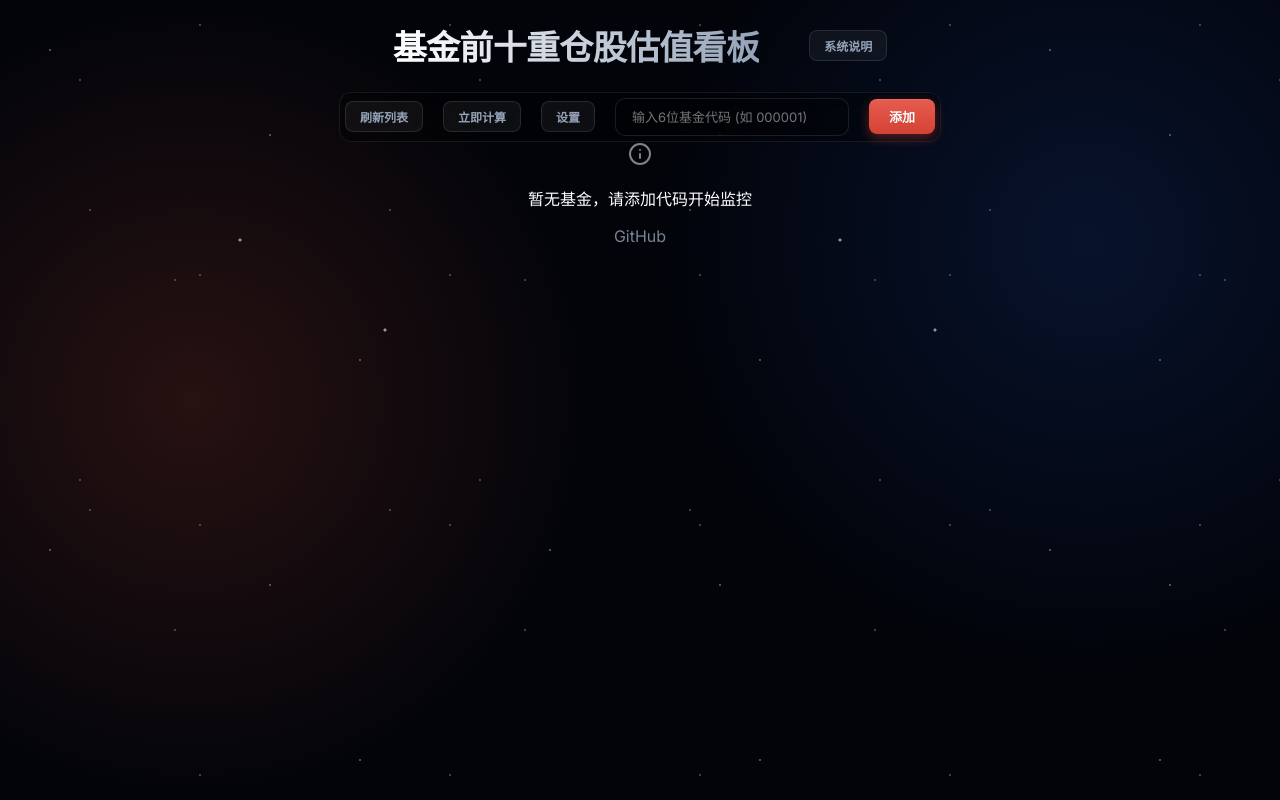
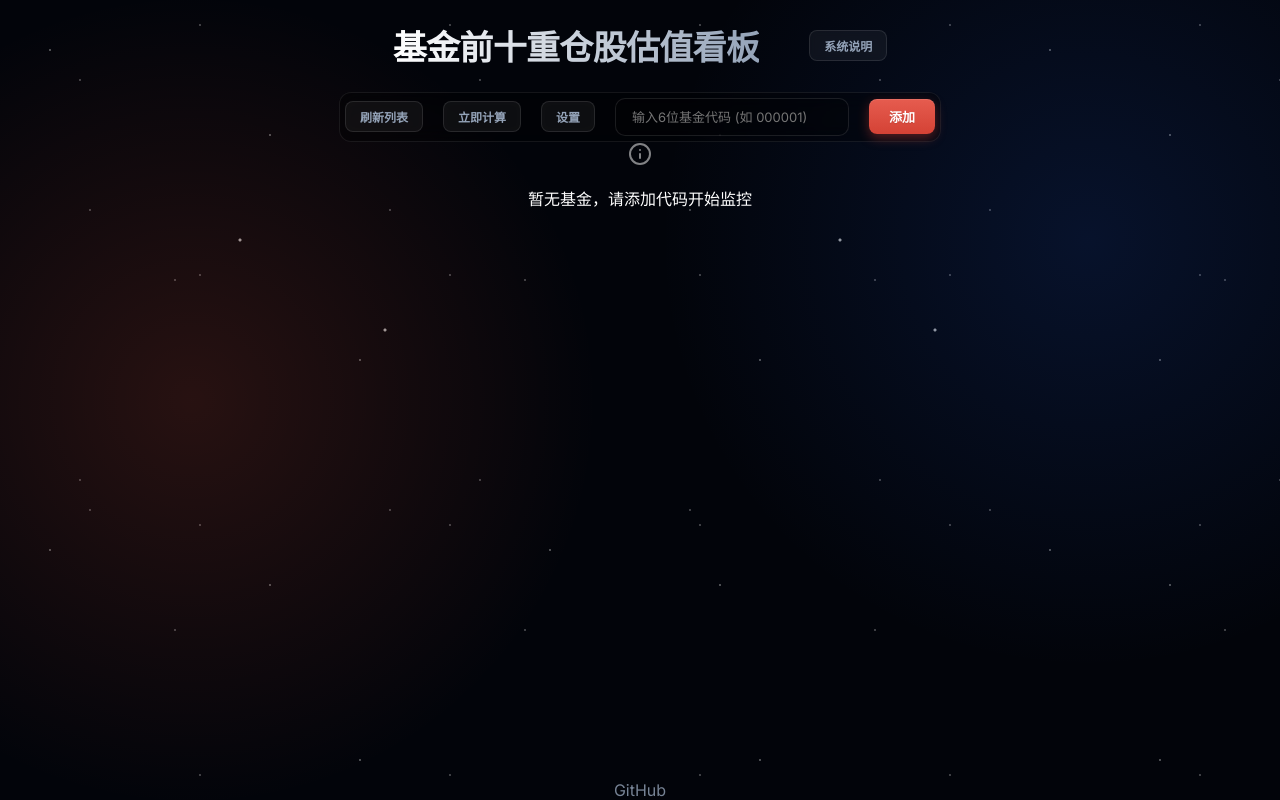
Before and after one commit to 253506088/alpha_weights_next, a Next.js app: page / in a window 1280 px wide. Built offline with nearby package versions, Linux system fonts and the light colour scheme.

Commit message:
优化界面问题

```diff
--- a/src/app/page.tsx
+++ b/src/app/page.tsx
@@ -25,7 +25,7 @@ export default function Home() {
 
   // Using specific style for container from legacy: max-width: 1200px
   return (
-    <main className="min-h-screen px-5 py-10 mx-auto max-w-[1200px] pb-20">
+    <main className="min-h-screen flex flex-col px-5 py-10 mx-auto max-w-[1200px] pb-20">
       {/* Header */}
       <header className="flex flex-col gap-6 mb-12 items-center text-center">
         <h1 className="flex items-center gap-[50px] m-0">
@@ -85,6 +85,9 @@ export default function Home() {
       {showSettings && <SettingsModal onClose={() => setShowSettings(false)} />}
       {showInfo && <InfoModal onClose={() => setShowInfo(false)} />}
 
+      {/* Spacer to push footer to bottom */}
+      <div className="flex-grow"></div>
+
       <footer className="mt-16 text-center text-sm text-sub opacity-80 pb-5">
         <a href="https://github.com/253506088/alpha_weights" target="_blank" className="hover:text-white transition-colors no-underline flex items-center justify-center gap-2" style={{ color: 'var(--text-sub)' }}>
           GitHub
--- a/src/components/InfoModal.tsx
+++ b/src/components/InfoModal.tsx
@@ -20,6 +20,7 @@ export function InfoModal({ onClose }: InfoModalProps) {
                 <div className="modal-body" style={{ display: 'block', padding: '0 10px' }}>
                     <div style={{ color: '#e2e8f0', lineHeight: '1.6', fontSize: '14px' }}>
 
+                        <h4 style={{ color: '#fff', fontSize: '16px', marginBottom: '10px', marginTop: '0' }}>本程序不构成任何投资建议</h4>
                         <h4 style={{ color: '#fff', fontSize: '16px', marginBottom: '10px', marginTop: '0' }}>1. 核心原理</h4>
                         <p style={{ marginBottom: '20px', color: '#94a3b8' }}>
                             本系统通过抓取基金的<strong style={{ color: '#e2e8f0' }}>前十大重仓股及其持仓占比</strong>，结合这些股票的<strong style={{ color: '#e2e8f0' }}>实时涨跌幅</strong>，来估算基金当天的实时净值变化。
```
